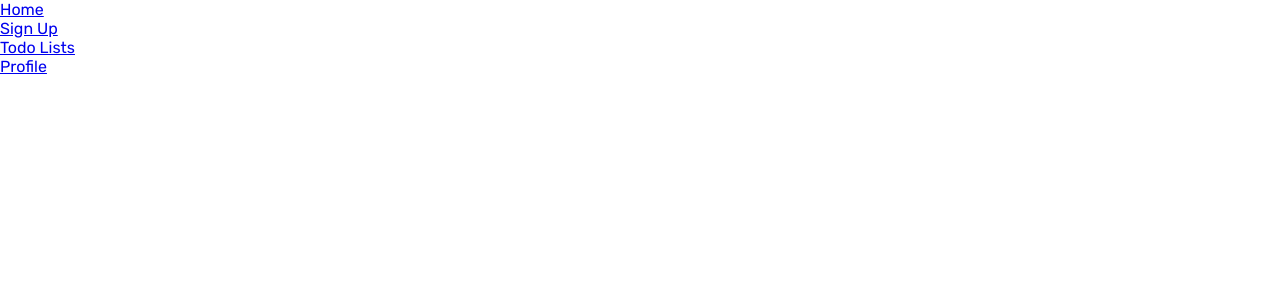
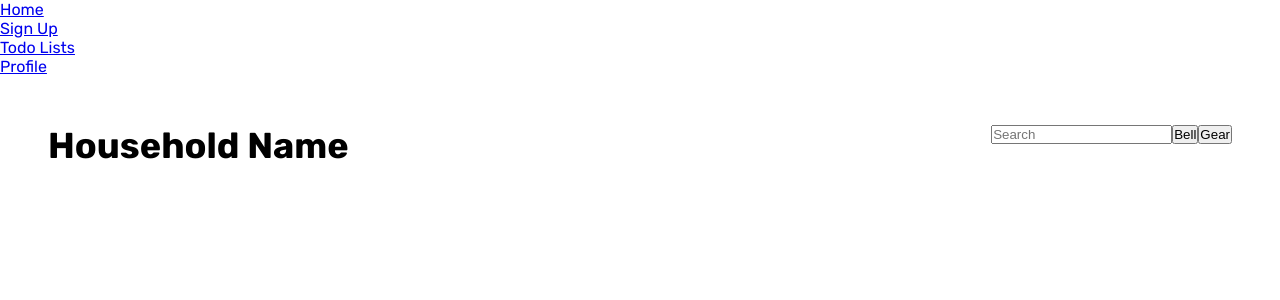
Before and after one commit to Risclover/toby, a React (Vite) app: page / in a window 1280 px wide. Shown: the top 300 px of the page. Built offline with nearby package versions, Linux system fonts and the light colour scheme; no server answers.

Commit message:
properly configure for testing

```diff
--- a/index.html
+++ b/index.html
@@ -1,5 +1,6 @@
 <!doctype html>
 <html lang="en">
+
 <head>
   <meta charset="UTF-8" />
   <!-- <meta
@@ -8,10 +9,12 @@
     /> -->
   <link rel="icon" type="image/svg+xml" href="/vite.svg" />
   <meta name="viewport" content="width=device-width, initial-scale=1.0" />
-    <title>Vite + React + TS</title>
+  <title>TOBY</title>
 </head>
+
 <body>
   <div id="root"></div>
   <script type="module" src="/src/main.tsx"></script>
 </body>
+
 </html>
--- a/src/components/TodoList.tsx
+++ b/src/components/TodoList.tsx
@@ -10,6 +10,7 @@ export const TodoList = ({ list }: Props) => {
     const [completeTodo] = useCompleteTodoMutation()
 
     const handleCompleteTodo = async (e: MouseEvent, todoId: number) => {
+        e.preventDefault()
         await completeTodo({ todoId: todoId, listId: list.id })
         console.log("list:", list)
     }
--- a/src/pages/Dashboard.tsx
+++ b/src/pages/Dashboard.tsx
@@ -1,3 +1,18 @@
+import "../assets/styles/Dashboard.css"
+
 export const Dashboard = () => {
-    return <div></div>
+    return <div className="dashboard">
+        <div className="dashboard-titlebar">
+            <h1>Household Name</h1>
+            <div className="dashboard-titlebar-right">
+                <input type="search" name="search" id="search" placeholder="Search" />
+                <button>Bell</button>
+                <button>Gear</button>
+            </div>
+        </div>
+        <div className="dashboard-body">
+
+        </div>
+
+    </div>
 }
```
Lines whose indentation alone changed are shown as unchanged.
